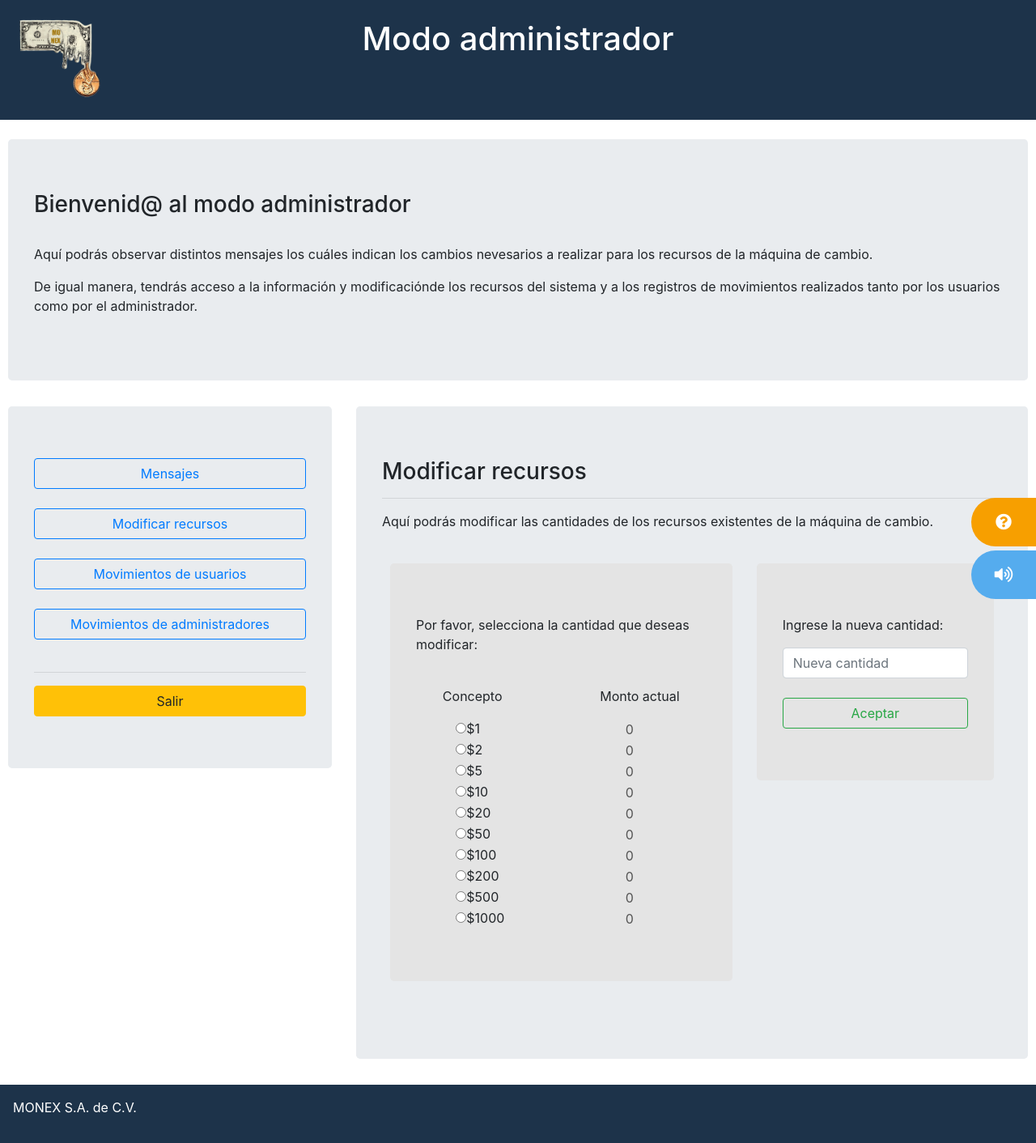
After one commit to Faskomilo/MONEX, a Flask app: template templates/admin_resources.html in a window 1280 px wide. The commit adds this page. Shown: the whole page at 81% size. Run offline with Flask 2, Linux system fonts and the light colour scheme; the template is opened without the code that fills it, so the values that code supplies are empty; some libraries are stand-ins or nearby versions.

Commit message:
all messages ready, the views are complete

```diff
--- a/static/JS/admin_login.js
+++ b/static/JS/admin_login.js
@@ -1,4 +1,5 @@
 $(document).ready(function(){
+
     $('#goToIndex').click(function(){
       var origin   = window.location.origin;
       window.location.replace(origin + "/monex/index");
@@ -52,7 +53,7 @@ $(document).ready(function(){
 
           }
           else{
-            console.log("Error :b");
+            console.log("Error");
           }
         }
       })
--- /dev/null
+++ b/static/JS/admin_resources.js
@@ -0,0 +1,2 @@
+$(document).ready(function(){
+});
--- a/static/Style/indexSheet.css
+++ b/static/Style/indexSheet.css
@@ -49,3 +49,10 @@
   border:none;
   background-color: unset;
 }
+
+.resourceInput{
+  border:none;
+  background-color: unset;
+  width: 35%;
+  text-align: center;
+}
--- /dev/null
+++ b/templates/admin_adminAction.html
@@ -0,0 +1,5 @@
+{% extends "admin_index.html" %}
+{% block content %}
+    <h3>Movimientos de administrador</h3>
+    <hr/>
+{% endblock %}
--- /dev/null
+++ b/templates/admin_index.html
@@ -0,0 +1,74 @@
+<html>
+    <head>
+        <meta charset="UTF-8">
+        <script src="/static/libraries/JQuery/dist/jquery.min.js"></script>
+        <script src="/static/libraries/Bootstrap 4.5.0/js/bootstrap.min.js"></script>
+        <script src="https://cdn.jsdelivr.net/npm/popper.js@1.16.0/dist/umd/popper.min.js" integrity="sha384-Q6E9RHvbIyZFJoft+2mJbHaEWldlvI9IOYy5n3zV9zzTtmI3UksdQRVvoxMfooAo" crossorigin="anonymous"></script>
+
+        <link rel="stylesheet" href="/static/libraries/Bootstrap 4.5.0/css/bootstrap.min.css">
+        <link rel="stylesheet" href="/static/libraries/fontawesome-free-5.14.0-web/css/all.css">
+
+        <script src="/static/JS/admin_index.js"></script>
+        <link rel="stylesheet" href="/static/Style/indexSheet.css">
+      </head>
+    <body>
+        <div class="p-4 text-white" style="background-color:#1D334A">
+            <div class="row">
+              <div class="col-sm-1">
+                <img src="/static/contents/img/logo.png" width="100px"/>
+              </div>
+              <div class="col-sm-10" style="text-align:center">
+                <h1 >Modo administrador</h1>
+              </div>
+            </div>
+          </div>
+          <br/>
+          <div id="marginLR" class="jumbotron">
+            <h3>Bienvenid@ al modo administrador</h3>
+            <br/>
+            <p>Aquí podrás observar distintos mensajes los cuáles indican los cambios nevesarios a realizar para los recursos de la máquina de cambio.</p>
+            <p>De igual manera, tendrás acceso a la información y modificaciónde los recursos del sistema y a los registros de movimientos realizados tanto por los usuarios como por el administrador.</p>
+          </div>
+
+          <div id="marginLR">
+            <div class="row">
+                <div class="col-4">
+                    <div class="jumbotron" style="text-align: center;">
+                        <button id="goToMessages" class="btn btn-outline-primary" style="width: 100%;">Mensajes</button>
+                        <br/>
+                        <br/>
+                        <button id="goToResources" class="btn btn-outline-primary" style="width: 100%;">Modificar recursos</button>
+                        <br/>
+                        <br/>
+                        <button id="goToUserAction" class="btn btn-outline-primary" style="width: 100%;">Movimientos de usuarios</button>
+                        <br/>
+                        <br/>
+                        <button id="goToAdminAction" class="btn btn-outline-primary" style="width: 100%;">Movimientos de administradores</button>
+                        <br/>
+                        <br/>
+                        <hr/>
+                        <button id="goToMonex" class="btn btn-warning" style="width: 100%;">Salir</button>
+                    </div>
+                </div>
+                <div class="col-8">
+                    <div class="jumbotron">
+                        {% block content %}
+                        {% endblock %}
+                    </div>
+                </div>
+            </div>
+          </div>
+
+          <div class="p-3 text-white" style="background-color:#1D334A">
+            <p>
+              MONEX S.A. de C.V.
+            </p>
+          </div>
+
+          <div class="icon-bar">
+            <button id="botAnswer" class="botAnswer"><i class="fas fa-question-circle"></i></button>
+            <button id="botUnmute" onclick="mute();" class="botTools"><i class="fas fa-volume-up"></i></button>
+            <button id="botMute" onclick="unmute();" class="botTools" style="display:none"><i class="fas fa-volume-mute"></i></button>
+          </div>
+    </body>
+</html>
--- /dev/null
+++ b/templates/admin_resources.html
@@ -0,0 +1,315 @@
+{% extends "admin_index.html" %}
+{% block content %}
+
+<html>
+    <head>
+        <title>adminResources</title>
+        <script src="/static/JS/admin_resources.js"></script>
+    </head>
+    <body>
+        <h3>Modificar recursos</h3>
+        <hr/>
+        <p>Aquí podrás modificar las cantidades de los recursos existentes de la máquina de cambio.</p>
+        <br/>
+        <div id="marginLR">
+            <div class="row">
+                <div class="col-7">
+                    <div class="jumbotron" style="background-color: rgb(228, 228, 228);">
+                        <p>Por favor, selecciona la cantidad que deseas modificar:</p>
+                        <br/>
+                        <div>
+                            <div class="row">
+                                <div class="col">
+                                    <div style="margin-left: 20%;">
+                                        <p>Concepto</p>
+                                    </div>
+                                </div>
+                                <div class="col">
+                                    <div style="margin-left: 20%;">
+                                        <p>Monto actual</p>
+                                    </div>
+                                </div>
+                            </div>
+                            <div class="row">
+                                <div class="col">
+                                    <div style="margin-left: 30%;">
+                                        <input class="radio_button" type="radio" name="selectMoney" value="1"/>$1<br/>
+                                    </div>
+                                </div>
+                                <div class="col">
+                                    <div style="margin-left: 30%;">
+                                        <input id="quantity1" class="resourceInput" disabled="true" value="0"/>
+                                    </div>
+                                </div>
+                            </div>
+                            <div class="row">
+                                <div class="col">
+                                    <div style="margin-left: 30%;">
+                                        <input class="radio_button" type="radio" name="selectMoney" value="2"/>$2<br/>
+                                    </div>
+                                </div>
+                                <div class="col">
+                                    <div style="margin-left: 30%;">
+                                        <input id="quantity2" class="resourceInput" disabled="true" value="0"/>
+                                    </div>
+                                </div>
+                            </div>
+                            <div class="row">
+                                <div class="col">
+                                    <div style="margin-left: 30%;">
+                                        <input class="radio_button" type="radio" name="selectMoney" value="5"/>$5<br/>
+                                    </div>
+                                </div>
+                                <div class="col">
+                                    <div style="margin-left: 30%;">
+                                        <input id="quantity5" class="resourceInput" disabled="true" value="0"/>
+                                    </div>
+                                </div>
+                            </div>
+                            <div class="row">
+                                <div class="col">
+                                    <div style="margin-left: 30%;">
+                                        <input class="radio_button" type="radio" name="selectMoney" value="10"/>$10<br/>
+                                    </div>
+                                </div>
+                                <div class="col">
+                                    <div style="margin-left: 30%;">
+                                        <input id="quantity10" class="resourceInput" disabled="true" value="0"/>
+                                    </div>
+                                </div>
+                            </div>
+                            <div class="row">
+                                <div class="col">
+                                    <div style="margin-left: 30%;">
+                                        <input class="radio_button" type="radio" name="selectMoney" value="20"/>$20<br/>
+                                    </div>
+                                </div>
+                                <div class="col">
+                                    <div style="margin-left: 30%;">
+                                        <input id="quantity20" class="resourceInput" disabled="true" value="0"/>
+                                    </div>
+                                </div>
+                            </div>
+                            <div class="row">
+                                <div class="col">
+                                    <div style="margin-left: 30%;">
+                                        <input class="radio_button" type="radio" name="selectMoney" value="50"/>$50<br/>
+                                    </div>
+                                </div>
+                                <div class="col">
+                                    <div style="margin-left: 30%;">
+                                        <input id="quantity50" class="resourceInput" disabled="true" value="0"/>
+                                    </div>
+                                </div>
+                            </div>
+                            <div class="row">
+                                <div class="col">
+                                    <div style="margin-left: 30%;">
+                                        <input class="radio_button" type="radio" name="selectMoney" value="100"/>$100<br/>
+                                    </div>
+                                </div>
+                                <div class="col">
+                                    <div style="margin-left: 30%;">
+                                        <input id="quantity100" class="resourceInput" disabled="true" value="0"/>
+                                    </div>
+                                </div>
+                            </div>
+                            <div class="row">
+                                <div class="col">
+                                    <div style="margin-left: 30%;">
+                                        <input class="radio_button" type="radio" name="selectMoney" value="200"/>$200<br/>
+                                    </div>
+                                </div>
+                                <div class="col">
+                                    <div style="margin-left: 30%;">
+                                        <input id="quantity200" class="resourceInput" disabled="true" value="0"/>
+                                    </div>
+                                </div>
+                            </div>
+                            <div class="row">
+                                <div class="col">
+                                    <div style="margin-left: 30%;">
+                                        <input class="radio_button" type="radio" name="selectMoney" value="500"/>$500<br/>
+                                    </div>
+                                </div>
+                                <div class="col">
+                                    <div style="margin-left: 30%;">
+                                        <input id="quantity500" class="resourceInput" disabled="true" value="0"/>
+                                    </div>
+                                </div>
+                            </div>
+                            <div class="row">
+                                <div class="col">
+                                    <div style="margin-left: 30%;">
+                                        <input class="radio_button" type="radio" name="selectMoney" value="1000"/>$1000<br/>
+                                    </div>
+                                </div>
+                                <div class="col">
+                                    <div style="margin-left: 30%;">
+                                        <input id="quantity1000" class="resourceInput" disabled="true" value="0"/>
+                                    </div>
+                                </div>
+                            </div>
+                        </div>
+                    </div>
+                </div>
+                <div class="col-5">
+                    <div class="jumbotron" style="background-color: rgb(228, 228, 228);">
+                        <p>Ingrese la nueva cantidad:</p>
+                        <input class="form-control" placeholder="Nueva cantidad"></input>
+                        <br/>
+                        <button class="btn btn-outline-success" style="width: 100%;">Aceptar</button>
+                    </div>
+                </div>
+            </div>
+        </div>
+
+      <!--Modal Alerta, fin de operación-->
+      <div id="modalAlertOperationSuccess" class="modal fade bd-example-modal" tabindex="-1" role="dialog" aria-labelledby="mySmallModalLabel" aria-hidden="true">
+        <div class="modal-dialog modal-dialog-centered">
+          <div class="modal-content">
+            <div class="modal-header" style="background-color: #75ff70;">
+              <div class="p-0">
+                <h5>Fin de la opeación</h5>
+              </div>
+               <div class="p-1">
+                <button id="answerDivWellcome" class="questionBot"><i style="color: #007500;" class="fas fa-question-circle"></i></button>
+              </div>
+            </div>
+            <div class="modal-body">
+                <div class="row">
+                    <div class="col-1">
+                        <i style="color: #08e400;" class="fas fa-check-circle fa-3x"></i>
+                    </div>
+                    <div class="col" style="padding:2%; margin-left: 5%;">
+                        <p>Operación realizada exitosamente</p>
+                    </div>
+                </div>
+              <p style="text-align:right">
+                <button style="width:20%" class="btn btn-outline-success" data-dismiss="modal">Ok</button>
+              </p>
+            </div>
+          </div>
+        </div>
+      </div>
+
+    <!--Modal alerta, seguro que desea continuar-->
+    <div id="modalAlertContinue" class="modal fade bd-example-modal" tabindex="-1" role="dialog" aria-labelledby="mySmallModalLabel" aria-hidden="true">
+        <div class="modal-dialog modal-dialog-centered">
+          <div class="modal-content">
+            <div class="modal-header" style="background-color: #fde767;">
+              <div class="p-0">
+                <h5>Alerta</h5>
+              </div>
+               <div class="p-1">
+                <button id="answerDivWellcome" class="questionBot"><i style="color: #887400;" class="fas fa-question-circle"></i></button>
+              </div>
+            </div>
+            <div class="modal-body">
+                <div class="row">
+                    <div class="col-1">
+                        <i style="color: #dbba00;" class="fas fa-exclamation-circle fa-3x"></i>
+                    </div>
+                    <div class="col" style="padding:1%; margin-left: 5%;">
+                        <p>¿Seguro que desea modificar la cantidad de esa denominación?</p>
+                    </div>
+                </div>
+              <p style="text-align:right">
+                <button id="si" style="width:20%" class="btn btn-outline-primary" data-dismiss="modal">Si</button>
+                <button style="width:20%" class="btn btn-outline-secondary" data-dismiss="modal">No</button>
+              </p>
+            </div>
+          </div>
+        </div>
+      </div>
+
+        <!--Modal error, cantidad erronea-->
+      <div id="errorWrongQuantityAdmin" class="modal fade bd-example-modal" tabindex="-1" role="dialog" aria-labelledby="mySmallModalLabel" aria-hidden="true">
+        <div class="modal-dialog modal-dialog-centered">
+          <div class="modal-content">
+            <div class="modal-header" style="background-color: #ff5656;">
+              <div class="p-0">
+                <h5>Error</h5>
+              </div>
+               <div class="p-1">
+                <button id="answerDivWellcome" class="questionBot"><i style="color: #8b0000;" class="fas fa-question-circle"></i></button>
+              </div>
+            </div>
+            <div class="modal-body">
+                <div class="row">
+                    <div class="col-1">
+                        <i style="color: #e20000;" class="fas fa-times-circle fa-3x"></i>
+                    </div>
+                    <div class="col" style="padding:2%; margin-left: 5%;">
+                        <p>Cantidad ingresada incorrecta.</p>
+                    </div>
+                </div>
+              <p style="text-align:right">
+                <button style="width:20%" class="btn btn-outline-secondary" data-dismiss="modal">Ok</button>
+              </p>
+            </div>
+          </div>
+        </div>
+    </div>
+
+      <!--Modal error, selecciona una cantidad-->
+      <div id="modalErrorChoose" class="modal fade bd-example-modal" tabindex="-1" role="dialog" aria-labelledby="mySmallModalLabel" aria-hidden="true">
+        <div class="modal-dialog modal-dialog-centered">
+          <div class="modal-content">
+            <div class="modal-header" style="background-color: #ff5656;">
+              <div class="p-0">
+                <h5>Error</h5>
+              </div>
+               <div class="p-1">
+                <button id="answerDivWellcome" class="questionBot"><i style="color: #8b0000;" class="fas fa-question-circle"></i></button>
+              </div>
+            </div>
+            <div class="modal-body">
+                <div class="row">
+                    <div class="col-1">
+                        <i style="color: #e20000;" class="fas fa-times-circle fa-3x"></i>
+                    </div>
+                    <div class="col" style="padding:2%; margin-left: 5%;">
+                        <p>Favor de seleccionar una cantidad.</p>
+                    </div>
+                </div>
+              <p style="text-align:right">
+                <button style="width:20%" class="btn btn-outline-secondary" data-dismiss="modal">Ok</button>
+              </p>
+            </div>
+          </div>
+        </div>
+      </div>
+
+      <!--Modal error, selecciona una cantidad-->
+      <div id="modalErrorFail" class="modal fade bd-example-modal" tabindex="-1" role="dialog" aria-labelledby="mySmallModalLabel" aria-hidden="true">
+        <div class="modal-dialog modal-dialog-centered">
+          <div class="modal-content">
+            <div class="modal-header" style="background-color: #ff5656;">
+              <div class="p-0">
+                <h5>Error</h5>
+              </div>
+               <div class="p-1">
+                <button id="answerDivWellcome" class="questionBot"><i style="color: #8b0000;" class="fas fa-question-circle"></i></button>
+              </div>
+            </div>
+            <div class="modal-body">
+                <div class="row">
+                    <div class="col-1">
+                        <i style="color: #e20000;" class="fas fa-times-circle fa-3x"></i>
+                    </div>
+                    <div class="col" style="padding:1%; margin-left: 5%;">
+                        ¡Oops!, Algo falló al realizar la operación, intentalo más tarde.
+                    </div>
+                </div>
+              <p style="text-align:right">
+                <button style="width:20%" class="btn btn-outline-secondary" data-dismiss="modal">Ok</button>
+              </p>
+            </div>
+          </div>
+        </div>
+      </div>
+    </body>
+</html>
+
+{% endblock %}
```
Also changed, not shown: static/JS/admin_index.js (added, +47 -0 lines), templates/admin_login.html (+29 -0 lines), templates/admin_messages.html (added, +14 -0 lines), templates/admin_userAction.html (added, +14 -0 lines), templates/monex_index.html (+41 -6 lines).
